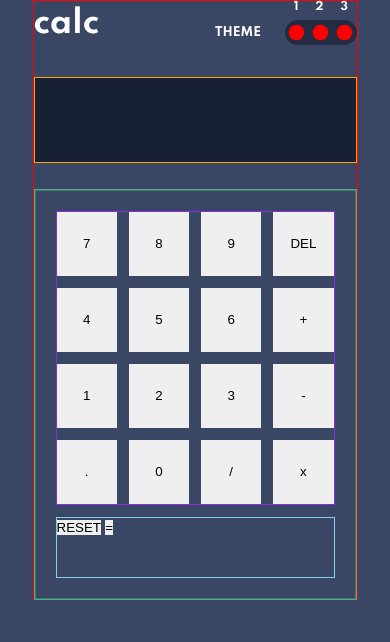
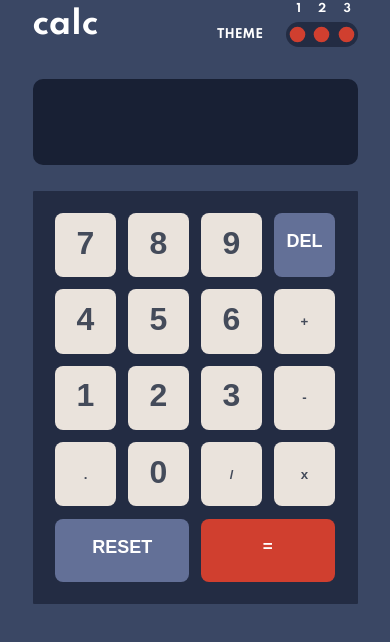
Before and after one commit to KhaledMostafa990/calculator-app-challenge, a plain HTML site: page index.html in a window 390 px wide. Drawn offline with Linux system fonts and the light colour scheme.

Commit message:
the design for mobile complaeted

```diff
--- a/index.html
+++ b/index.html
@@ -43,34 +43,36 @@
 
       <!-- Screen -->
       <section class="screen-app">
-        <div class="screen-inputs"></div>
+        <div class="screen-inputs">
+          <input type="" class="screen-input" id="screen-input" />
+        </div>
       </section>
 
       <!-- Opstions -->
       <section class="options-app">
         <div class="calc-container">
           <div class="calc-options">
-            <button class="btn num">7</button>
-            <button class="btn num">8</button>
-            <button class="btn num">9</button>
-            <button class="btn num">DEL</button>
-            <button class="btn num">4</button>
-            <button class="btn num">5</button>
-            <button class="btn num">6</button>
-            <button class="btn num">+</button>
-            <button class="btn num">1</button>
-            <button class="btn num">2</button>
-            <button class="btn num">3</button>
-            <button class="btn num">-</button>
-            <button class="btn num">.</button>
-            <button class="btn num">0</button>
-            <button class="btn num">/</button>
-            <button class="btn num">x</button>
+            <button class="btn"><div class="num">7</div></button>
+            <button class="btn"><div class="num">8</div></button>
+            <button class="btn"><div class="num">9</div></button>
+            <button class="btn"><div class="option">DEL</div></button>
+            <button class="btn"><div class="num">4</div></button>
+            <button class="btn"><div class="num">5</div></button>
+            <button class="btn"><div class="num">6</div></button>
+            <button class="btn"><div class="option">+</div></button>
+            <button class="btn"><div class="num">1</div></button>
+            <button class="btn"><div class="num">2</div></button>
+            <button class="btn"><div class="num">3</div></button>
+            <button class="btn"><div class="option">-</div></button>
+            <button class="btn"><div class="option">.</div></button>
+            <button class="btn"><div class="num">0</div></button>
+            <button class="btn"><div class="option">/</div></button>
+            <button class="btn"><div class="option">x</div></button>
           </div>
 
           <div class="calc-and-reset-options">
-            <button class="btn reset">RESET</button>
-            <button class="btn calc">=</button>
+            <button class="btn reset"><div>RESET</div></button>
+            <button class="btn calc"><div>=</div></button>
           </div>
         </div>
       </section>
--- a/style.css
+++ b/style.css
@@ -37,27 +37,27 @@ body {
   --desaturated-blue-main-background-1: hsl(222, 26%, 31%);
   --desaturated-blue-toggle-keypad-background-1: hsl(223, 31%, 20%);
   --desaturated-blue-screen-background-1: hsl(224, 36%, 15%);
+
   /*  Keys */
+  --desaturated-dark-blue-key-background-1: hsl(225, 21%, 49%);
+  --dark-blue-key-shadow-1: hsl(224, 28%, 35%);
 
-  --dark-violet-key-background: hsl(281, 89%, 26%);
-  --vivid-magenta-key-shadow: hsl(285, 91%, 52%);
+  --red-key-background-toggle-1: hsl(6, 63%, 50%);
+  --dark-red-key-shadow-1: hsl(6, 70%, 34%);
 
-  --pure-cyan-key-background-toggle: hsl(176, 100%, 44%);
-  --soft-cyan-key-shadow: hsl(177, 92%, 70%);
-
-  --very-dark-violet-key-background: hsl(268, 47%, 21%);
-  --dark-magenta-key-shadow-: hsl(290, 70%, 36%);
+  --light-grayish-key-background-1: hsl(30, 25%, 89%);
+  --grayish-orange-key-shadow-1: hsl(28, 16%, 65%);
 
   /*  Text */
+  --very-dark-blue-1: hsl(221, 14%, 31%);
+  --white: rgb(255, 255, 255);
 
-  --light-yellow: hsl(52, 100%, 62%);
-  --very-dark-blue: hsl(198, 20%, 13%);
-  --white: rgb(255, 255, 255);
+  /* --light-yellow: hsl(52, 100%, 62%); */
 }
 
 /* Main app styles */
 .app {
-  border: 0.05rem solid red;
+  /* border: 0.05rem solid red; */
 
   height: 60rem;
   width: 32.5rem;
@@ -75,7 +75,7 @@ body {
   display: flex;
   align-items: flex-start;
   justify-content: space-between;
-  margin-bottom: 2.6rem;
+  margin-bottom: 2.9rem;
 }
 .logo {
   flex: 1 0 0;
@@ -83,7 +83,7 @@ body {
 .logo h1 {
   color: var(--white);
   font-size: 3.1rem;
-  padding-top: 0.35rem;
+  padding-top: 0.6rem;
 }
 .themes {
   height: 100%;
@@ -100,8 +100,8 @@ body {
 .themes h5 {
   color: var(--white);
   position: relative;
-  left: 2rem;
-  top: 2.5rem;
+  left: 2.2rem;
+  top: 2.8rem;
   font-size: 1.2rem;
 }
 .themes-options {
@@ -118,6 +118,9 @@ body {
   display: flex;
   justify-content: space-around;
   align-items: flex-start;
+  position: relative;
+  top: 0.3rem;
+  left: 0.2rem;
 }
 .theme-num h6 {
   font-size: 1.1rem;
@@ -135,10 +138,10 @@ body {
   max-height: 2.5rem;
   height: 100%;
   position: relative;
-  top: -0.6rem;
+  top: -0.3rem;
 }
 .th-btns {
-  background-color: red;
+  background-color: var(--red-key-background-toggle-1);
   height: 1.3rem;
   width: 1.3rem;
   border-radius: 50%;
@@ -146,43 +149,108 @@ body {
 }
 
 .screen-app {
-  border: 0.1rem solid orange;
+  /* border: 0.1rem solid orange; */
   background-color: var(--desaturated-blue-screen-background-1);
   width: 100%;
   height: 8.6rem;
-
   padding: 2rem 2.5rem;
   margin-bottom: 2.6rem;
+  border-radius: 1rem;
 }
 
+.screen-inputs {
+  width: 100%;
+  height: 100%;
+}
+.screen-input {
+  width: 100%;
+  height: 100%;
+  background-color: transparent;
+}
 .options-app {
-  border: 0.1rem solid cadetblue;
+  /* border: 0.1rem solid cadetblue; */
+  background-color: var(--desaturated-blue-toggle-keypad-background-1);
   width: 100%;
-  height: 41.1rem;
+  height: 41.3rem;
+  border-radius: 0.1rem;
 }
 .calc-container {
-  border: 0.1rem solid seagreen;
+  /* border: 0.1rem solid seagreen; */
 
   width: 100%;
   height: 100%;
-  padding: 2rem 2rem;
+  padding: 2.2rem 2.25rem 1.5rem 2.25rem;
   display: flex;
   flex-direction: column;
   justify-content: space-between;
 }
 .calc-options {
-  border: 0.1rem solid blueviolet;
+  /* border: 0.1rem solid blueviolet; */
 
   width: 100%;
-  height: 80%;
+  height: 78%;
   display: grid;
   grid-template-columns: repeat(4, 1fr);
   grid-template-rows: repeat(4, 1fr);
-  grid-gap: 1.2rem;
+  grid-row-gap: 1.2rem;
+  grid-column-gap: 1.2rem;
+}
+.btn div {
+  color: var(--white);
+}
+.btn {
+  background-color: var(--light-grayish-key-background-1);
+  border-radius: 0.8rem;
+  display: flex;
+  justify-content: center;
+  align-items: center;
+}
+.calc-options button:nth-of-type(4) {
+  background-color: var(--desaturated-dark-blue-key-background-1);
+}
+.num {
+  font-size: 3.2rem;
+  position: relative;
+  top: -0.2rem;
+}
+.calc-options button div {
+  color: var(--very-dark-blue-1);
+  font-weight: 700;
+}
+.calc-options button:nth-of-type(4) div {
+  color: var(--white);
+  position: relative;
+  top: -0.35rem;
+  font-size: 1.8rem;
 }
 .calc-and-reset-options {
-  border: 0.1rem solid skyblue;
+  /* border: 0.1rem solid skyblue; */
 
   width: 100%;
   height: 16.5%;
+  position: relative;
+  top: -0.75rem;
+  display: flex;
+  justify-content: space-between;
+  align-items: center;
 }
+
+.reset,
+.calc {
+  height: 100%;
+  flex: 0 0 48%;
+  font-weight: 700;
+}
+.calc div,
+.reset div {
+  position: relative;
+  top: -0.3rem;
+}
+.reset {
+  background-color: var(--desaturated-dark-blue-key-background-1);
+  font-size: 1.8rem;
+}
+.calc {
+  background-color: var(--red-key-background-toggle-1);
+  font-size: 1.7rem;
+}
```
